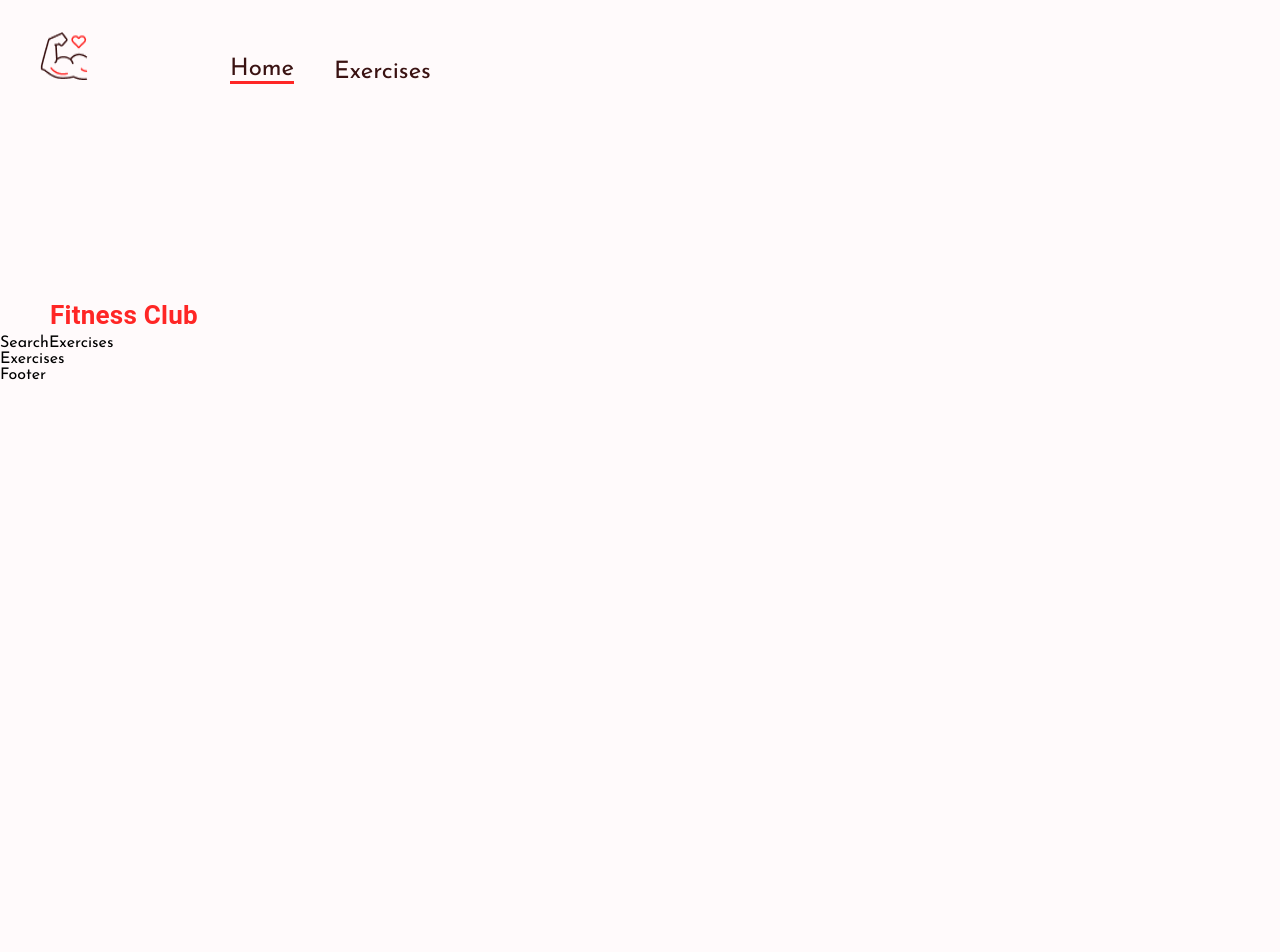
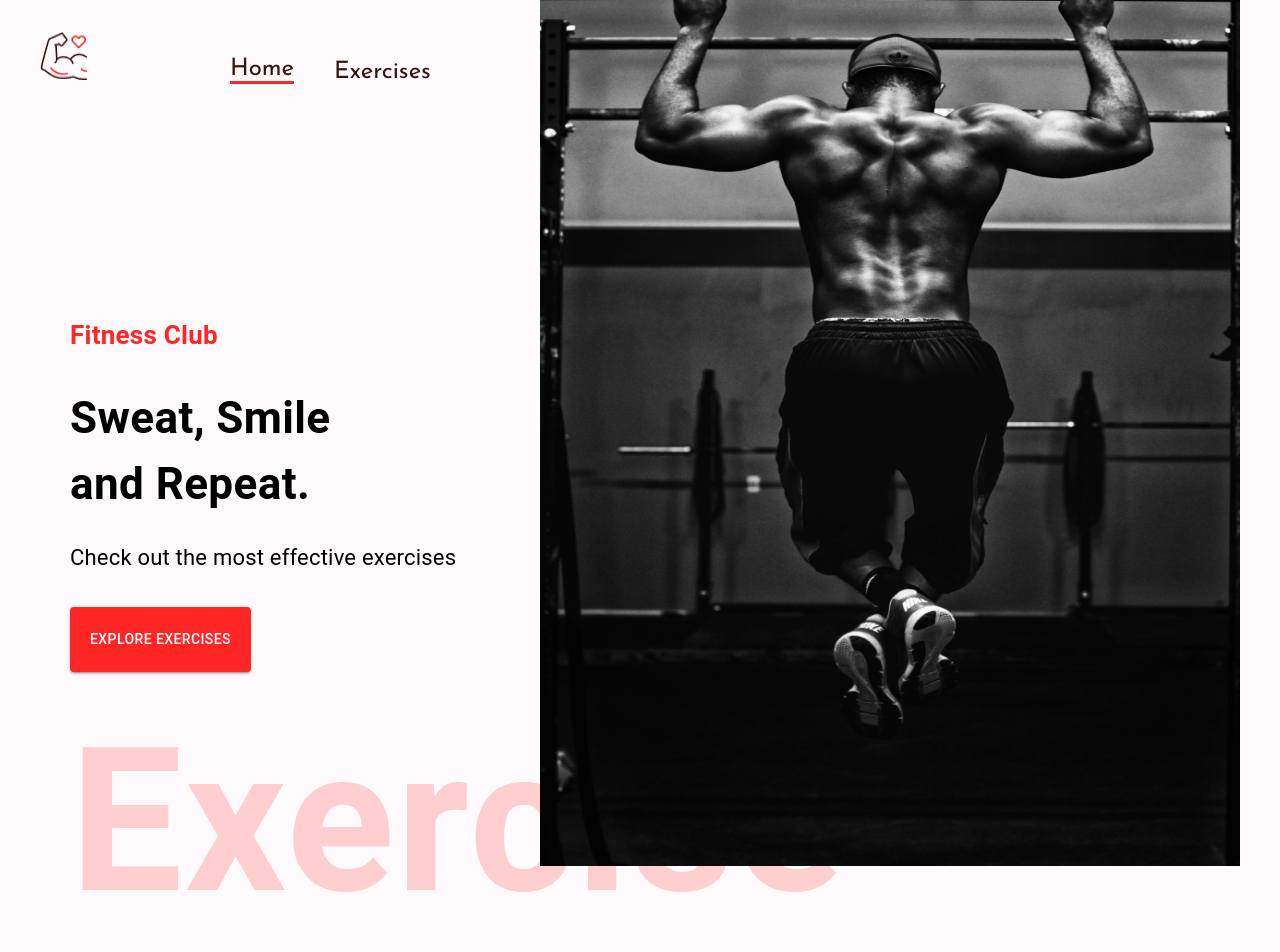
Before and after one commit to Yussif20/wolf-gym, a React (Create React App) app: page / in a window 1280 px wide. Shown: the top 952 px of the page. Before the commit the page ends 800 px from the top, so only its background shows below. Built offline with nearby package versions, Linux system fonts and the light colour scheme.

Commit message:
finishing the hero banner

```diff
--- a/src/components/HeroBanner.js
+++ b/src/components/HeroBanner.js
@@ -1,6 +1,7 @@
 import React from "react";
 
-import { Box, Typography, Stack } from "@mui/material";
+import { Box, Typography, Stack, Button } from "@mui/material";
+import HeroBannerImage from "../assets/images/banner1.png";
 
 const HeroBanner = () => {
   return (
@@ -9,11 +10,42 @@ const HeroBanner = () => {
         mt: { lg: "212px", xs: "70px" },
         ml: { sm: "50px" },
       }}
+      position="relative"
+      p="20px"
     >
       <Typography color="#FF2625" fontWeight="600" fontSize="26px">
         Fitness Club
       </Typography>
-      <Stack></Stack>
+      <Typography
+        fontWeight={700}
+        sx={{ fontSize: { lg: "44px", xs: "40px" } }}
+        mt="30px"
+        mb="23px"
+      >
+        Sweat, Smile
+        <br />
+        and Repeat.
+      </Typography>
+      <Typography fontSize="22px" lineHeight="35px" mb={4}>
+        Check out the most effective exercises
+      </Typography>
+      <Button
+        variant="contained"
+        color="error"
+        href="#exercises"
+        sx={{ backgroundColor: "#ff2625", padding: "20px" }}
+      >
+        Explore Exercises
+      </Button>
+      <Typography
+        fontSize="200px"
+        fontWeight={600}
+        color="#ff2625"
+        sx={{ opacity: 0.2, display: { lg: "block", xs: "none" } }}
+      >
+        Exercise
+      </Typography>
+      <img src={HeroBannerImage} alt="banner" className="hero-banner-img" />
     </Box>
   );
 };
```
Also changed, not shown: src/assets/images/banner1.png (added).
